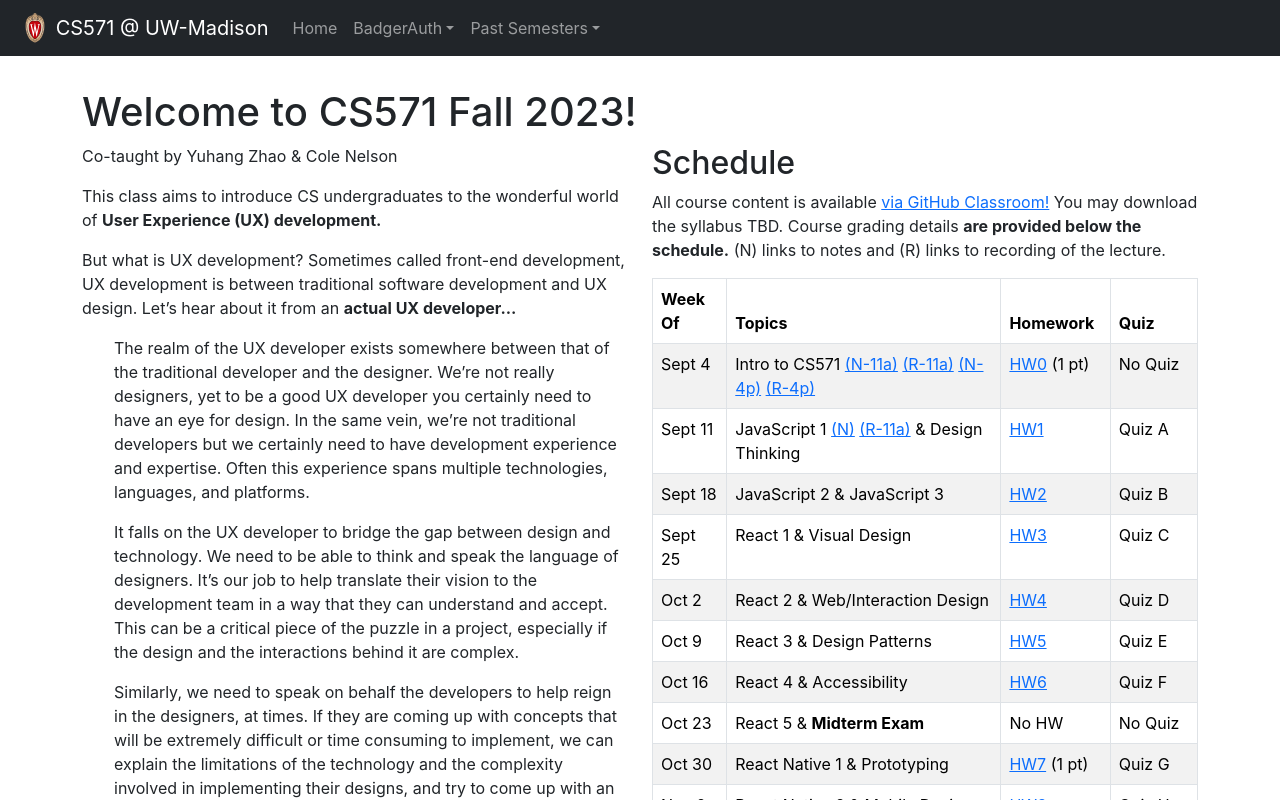
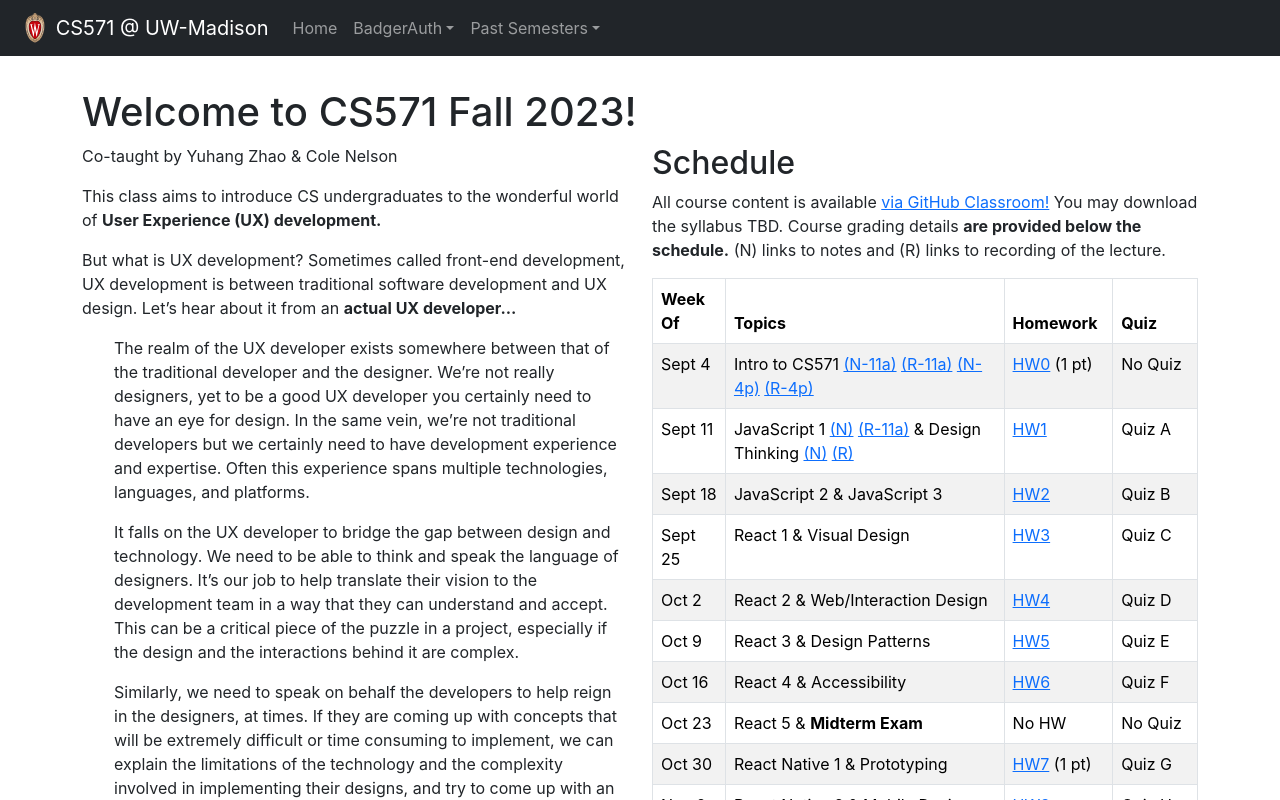
Before and after one commit to ctnelson1997/cs571-org, a React (Vite) app: page / in a window 1280 px wide. Shown: the top 800 px of the page. Built offline with nearby package versions, Linux system fonts and the light colour scheme.

Commit message:
update design thinking slides and recording
update design thinking slides and recording

```diff
--- a/src/f23/components/FS23Schedule.jsx
+++ b/src/f23/components/FS23Schedule.jsx
@@ -22,7 +22,7 @@ export default function F23Schedule() {
                 </tr>
                 <tr>
                     <td>Sept 11<br/></td>
-                    <td>JavaScript 1 <a target="_blank" href="https://github.com/CS571-F23/lectures/blob/main/Week02/Week02-JS1/week02-js1.pdf">(N)</a> <a target="_blank" href="https://cdnapisec.kaltura.com/p/1660902/sp/166090200/embedIframeJs/uiconf_id/25717641/partner_id/1660902?iframeembed=true&playerId=kaltura_player&entry_id=1_e9wrk05v">(R-11a)</a> & Design Thinking</td>
+                    <td>JavaScript 1 <a target="_blank" href="https://github.com/CS571-F23/lectures/blob/main/Week02/Week02-JS1/week02-js1.pdf">(N)</a> <a target="_blank" href="https://cdnapisec.kaltura.com/p/1660902/sp/166090200/embedIframeJs/uiconf_id/25717641/partner_id/1660902?iframeembed=true&playerId=kaltura_player&entry_id=1_e9wrk05v">(R-11a)</a> & Design Thinking <a target="_blank" href="https://drive.google.com/file/d/10bpCdFZYpOG3rq4BRQg2WU_ieZ3TgvPM/view?usp=sharing">(N)</a> <a target="_blank" href="https://mediaspace.wisc.edu/media/Clip+of+Yuhang+Zhao-Science+180-09+14+23-10A57A10/1_p3lt6cxj">(R)</a></td>
                     <td><a href="https://github.com/CS571-F23/hw1">HW1</a></td>
                     <td>Quiz A</td>
                 </tr>
```
Also changed, not shown: 1 other file (tests, documents, lock files or other folders).
